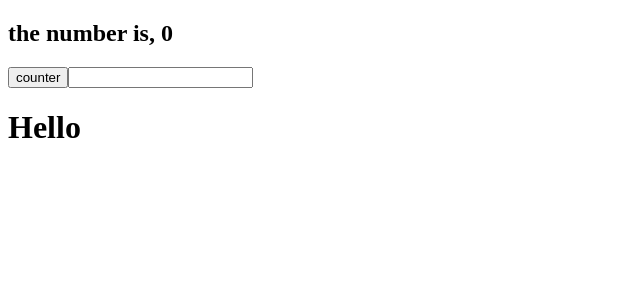
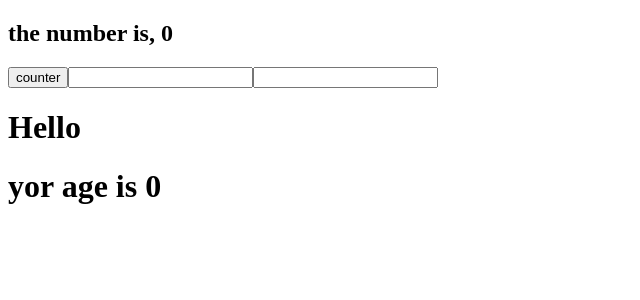
Before and after one commit to noelIsrael/react-basics, a React (Vite) app: page / in a window 1280 px wide. Shown: the top 300 px of the page, without its empty margins (0-640 px from the left). Built offline with nearby package versions, Linux system fonts and the light colour scheme.

Commit message:
just importing components / passing props from copm to comp

```diff
--- a/src/App.tsx
+++ b/src/App.tsx
@@ -1,7 +1,9 @@
 import Message from "./Message.tsx";
 import { useState } from "react";
 function App() {
-  const [num, numSetter] = useState(0)
+  const [num, numSetter] = useState(0);
+  console.log("comp app renderer")
+
   return (
     <div>
       <h2>the number is, {num}</h2>
--- a/src/Message.tsx
+++ b/src/Message.tsx
@@ -1,16 +1,22 @@
 import { useState } from "react";
 
-function Greeting (props:{shim :string}){
-    return (
-        <h1>Hello {props.shim}</h1>
-    )
+function Greeting(props: { shim: string; idme: number }) {
+  return (
+    <>
+      <h1>Hello {props.shim}</h1>
+      <h1>yor age is {props.idme}</h1>
+    </>
+  );
 }
 function Message() {
   const [name, setName] = useState("");
+  const [age, setAge]= useState(0);
+  console.log("comp message rendered")
   return (
     <>
-      <input onChange={(x)=>setName(x.target.value)}/>
-      <Greeting shim={name}/>
+      <input onChange={(x) => setName(x.target.value)} />
+      <input onChange={(y)=> setAge(Number(y.target.value))}/>
+      <Greeting shim={name} idme={age} />
     </>
   );
 }
```
